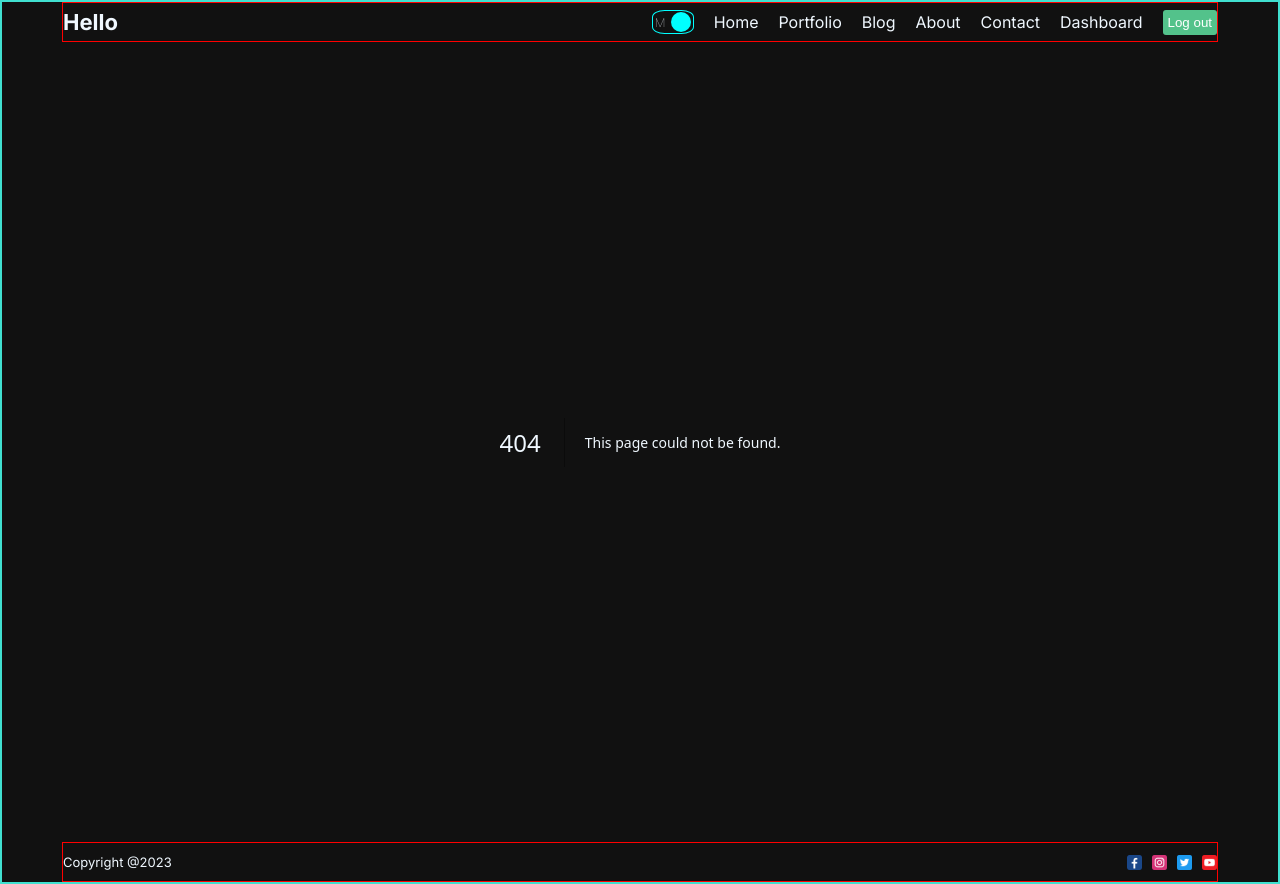
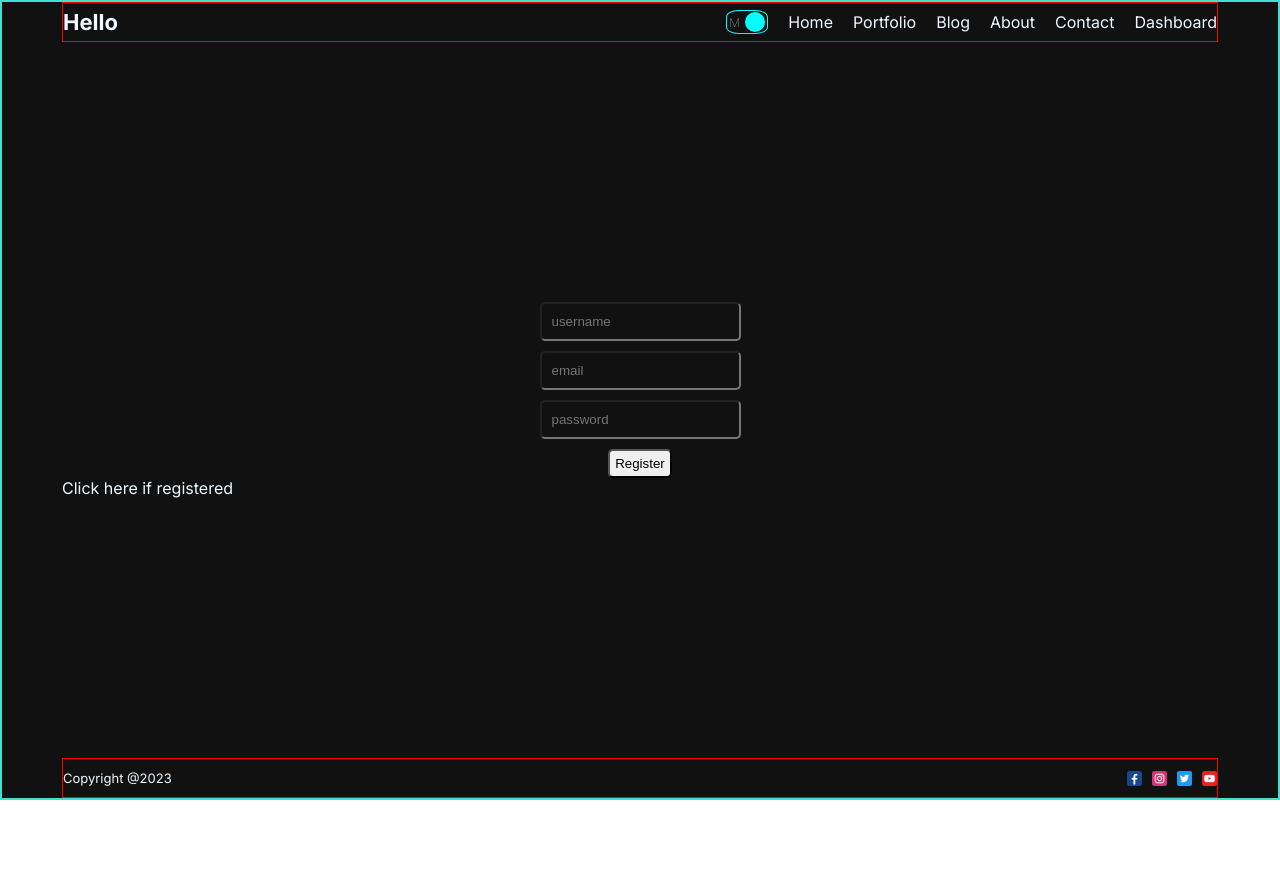
Before and after one commit to ibnbakare/MyBlog, a Next.js app: page /dashboard/register in a window 1280 px wide. Before the commit this address had no page. After the commit the page ends 800 px from the top, so only its background shows below. Built offline with nearby package versions, Linux system fonts and the light colour scheme; no server answers.

Commit message:
creating user route at the backend

```diff
--- /dev/null
+++ b/src/app/dashboard/(auth)/register/page.jsx
@@ -0,0 +1,65 @@
+"use client"
+import React, { useState } from 'react'
+import styles from "./page.module.css"
+import Link from 'next/link'
+import { useRouter } from 'next/navigation'
+const Register = () => {
+  const [err,setErr] = useState(false)
+  const router = useRouter()
+
+
+// connect to the api to register user
+  const handleForm = async (e)=>{
+    e.preventDefault()
+    const username = e.target[0].value
+    const email = e.target[1].value
+    const password = e.target[2].value
+
+    try{
+      const res = await fetch("/api/auth/register",{
+        method:"post",
+        body:JSON.stringify({username,email,password}),
+        headers: {
+          "Content-Type": "application/json",
+        },
+
+      }
+      )
+      console.log(res)
+      {res && router.push("/dashboard/login")}
+    }
+    catch(err){
+      setErr(true)
+
+    }
+
+  }
+  return (
+    <div >
+        <form className={styles.container} onSubmit={handleForm}>
+            <input type='text'
+
+            placeholder='username'
+            className={styles.input}
+            />
+            <input type='text'
+
+            placeholder='email'
+            className={styles.input}
+            />
+            <input type='password'
+
+            placeholder='password'
+            className={styles.input}
+
+            />
+            <button className={styles.button} > Register</button>
+
+        </form>
+        {err && "Something Went Wrong"}
+        <Link href="/login" > Click here if registered</Link>
+    </div>
+  )
+}
+
+export default Register
--- /dev/null
+++ b/src/app/dashboard/(auth)/register/page.module.css
@@ -0,0 +1,19 @@
+.container{
+    display: flex;
+    justify-items: center;
+    align-items: center;
+    flex-direction: column;
+    gap: 10px;
+}
+
+.input{
+    padding: 10px;
+    border-radius: 5px;
+    background-color: transparent;
+    color: antiquewhite;
+}
+
+.button{
+    padding: 5px;
+    border-radius: 5px;
+}
--- a/src/app/dashboard/page.jsx
+++ b/src/app/dashboard/page.jsx
@@ -31,7 +31,7 @@ const Dashboard = () => {
   console.log(session)
   const fetcher = (...args) => fetch(...args).then(res => res.json())
   const { data, error, isLoading } = useSWR("https://jsonplaceholder.typicode.com/posts/", fetcher)
-    console.log(data)
+    // console.log(data)
   return (
     <div  className={styles.container}>
       <div className={styles.divA} ><span className={styles.names}>rb</span></div>
--- a/src/component/navbar/Navbar.jsx
+++ b/src/component/navbar/Navbar.jsx
@@ -3,6 +3,7 @@ import Link from 'next/link';
 import React from 'react'
 import styles from "./navbar.module.css"
 import Darktoggleicon from '../darktoggle/Darktoggleicon';
+import { signOut, useSession } from 'next-auth/react';
 
   const links = [
     {
@@ -39,6 +40,8 @@ import Darktoggleicon from '../darktoggle/Darktoggleicon';
 
 
   const Navbar = () => {
+    const {status} = useSession()
+
     return (
       <div className={styles.container}>
         <div className={styles.logo}>
@@ -54,9 +57,10 @@ import Darktoggleicon from '../darktoggle/Darktoggleicon';
             </Link>
 
           ))}
+{status == "authenticated" &&
           <button className={styles.logout}
-          onClick={()=>console.log("out")} >Log out</button>
-
+          onClick={signOut}>Log out</button>
+          }
         </div>
       </div>
     )
```
Also changed, not shown: src/app/api/auth/register/route.js (added, +22 -0 lines).
